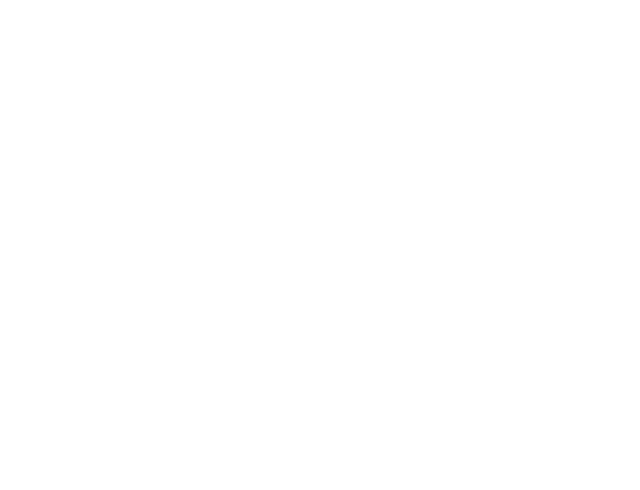
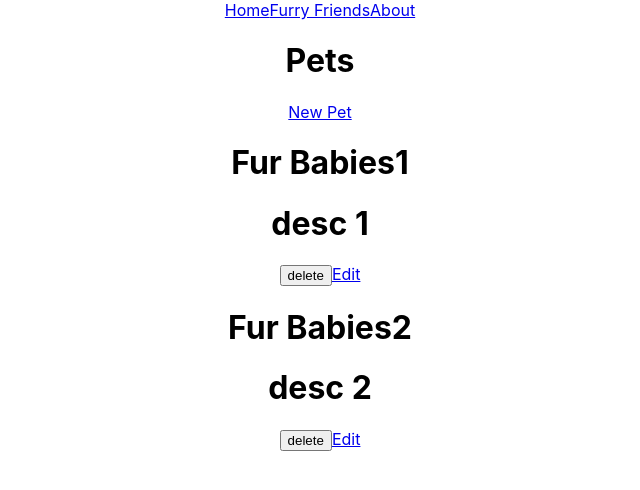
Before and after one commit to StinChoi/fur_babies_hw, a React (Create React App) app in the folder client/: page /pets in a window 1280 px wide. Shown: the top 490 px of the page, without its empty margins (320-960 px from the left). Built offline with nearby package versions, Linux system fonts and the light colour scheme; no server answers.

Commit message:
render pets.js index.js browserrouter

```diff
--- a/client/package.json
+++ b/client/package.json
@@ -6,8 +6,10 @@
     "@testing-library/jest-dom": "^5.11.4",
     "@testing-library/react": "^11.1.0",
     "@testing-library/user-event": "^12.1.10",
+    "axios": "^0.24.0",
     "react": "^17.0.2",
     "react-dom": "^17.0.2",
+    "react-router-dom": "^6.0.2",
     "react-scripts": "4.0.3",
     "web-vitals": "^1.0.1"
   },
--- a/client/src/App.js
+++ b/client/src/App.js
@@ -1,9 +1,17 @@
 import './App.css';
+import NavBar from "./components/NavBar";
+import { Route, Routes } from "react-router";
+import Pets from "./components/Pets"
 
 
 function App() {
   return (
     <div className="App">
+      <NavBar />
+      <Routes>
+        {/* <Route path="/" element={<Home />} /> */}
+        <Route path="/pets" element={<Pets />} />
+      </Routes>
 
     </div>
   );
--- a/client/src/components/Pets.js
+++ b/client/src/components/Pets.js
@@ -16,7 +16,7 @@
   const getPets = async () => {
     try {
       let result = await axios.get("/api/pets");
-      setPets(res.data);
+      setPets(result.data);
     } catch (err) {
       setPets(furBabies);
     }
@@ -29,5 +29,25 @@
       setPets(pets.filter((p) => p.id !== id));
     }
   };
+  const renderPets = () => {
+    return pets.map((pet) => {
+      return (
+        <div>
+          <h1>{pet.name}</h1>
+          <h1>{pet.description}</h1>
+          <button onClick={() => deletePet(pet.id)}>delete</button>
+          <Link to={{ pathname: `/pets/${pet.id}/edit`, pet: pet, y: 1 }}>Edit</Link>
+        </div>
+      );
+    });
+  };
+  return (
+    <div>
+      <h1>Pets</h1>
+      <Link to="/pets/new">New Pet</Link>
+      {renderPets()}
+    </div>
+  );
+};
 
-}
+export default Pets
--- a/client/src/index.js
+++ b/client/src/index.js
@@ -3,11 +3,12 @@
 import './index.css';
 import App from './App';
 import reportWebVitals from './reportWebVitals';
+import { BrowserRouter } from 'react-router-dom';
 
 ReactDOM.render(
-  <React.StrictMode>
+  <BrowserRouter>
     <App />
-  </React.StrictMode>,
+  </BrowserRouter>,
   document.getElementById('root')
 );
 
```
Also changed, not shown: 2 other files (tests, documents, lock files or other folders).
